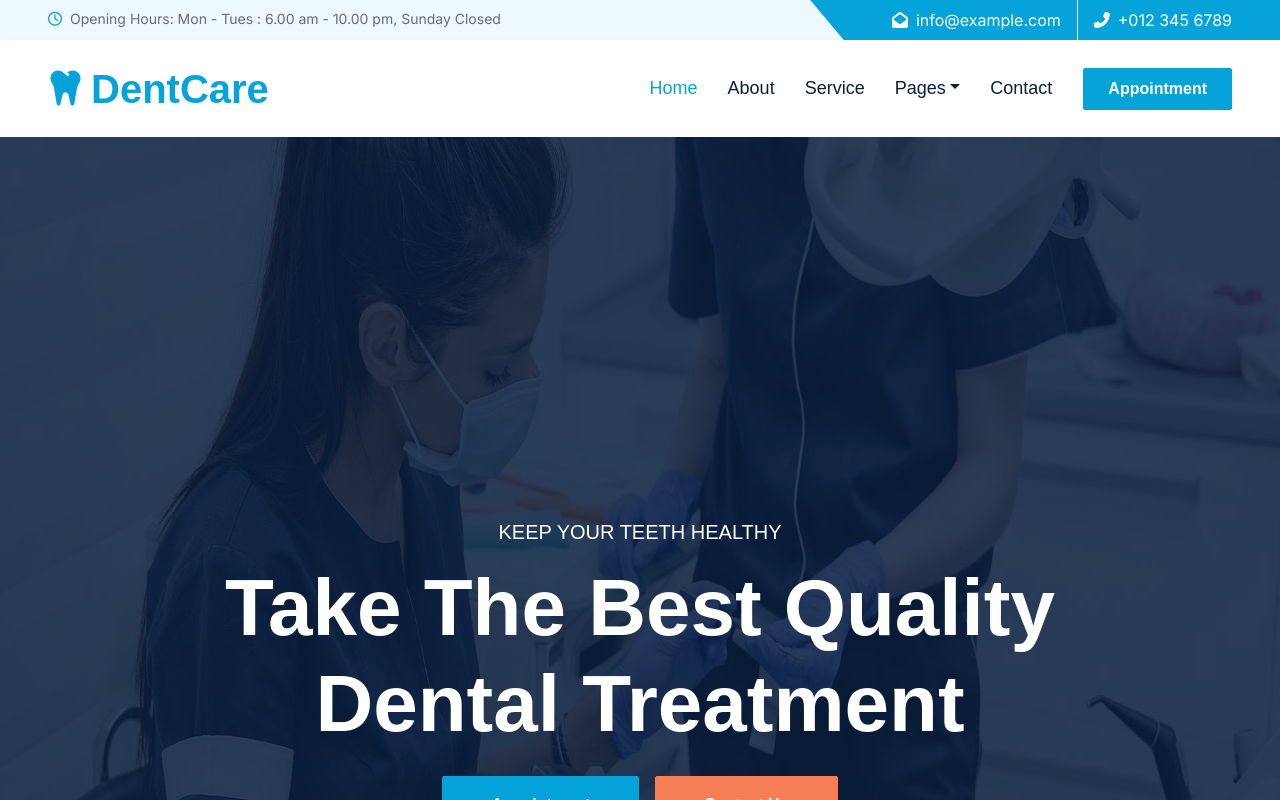
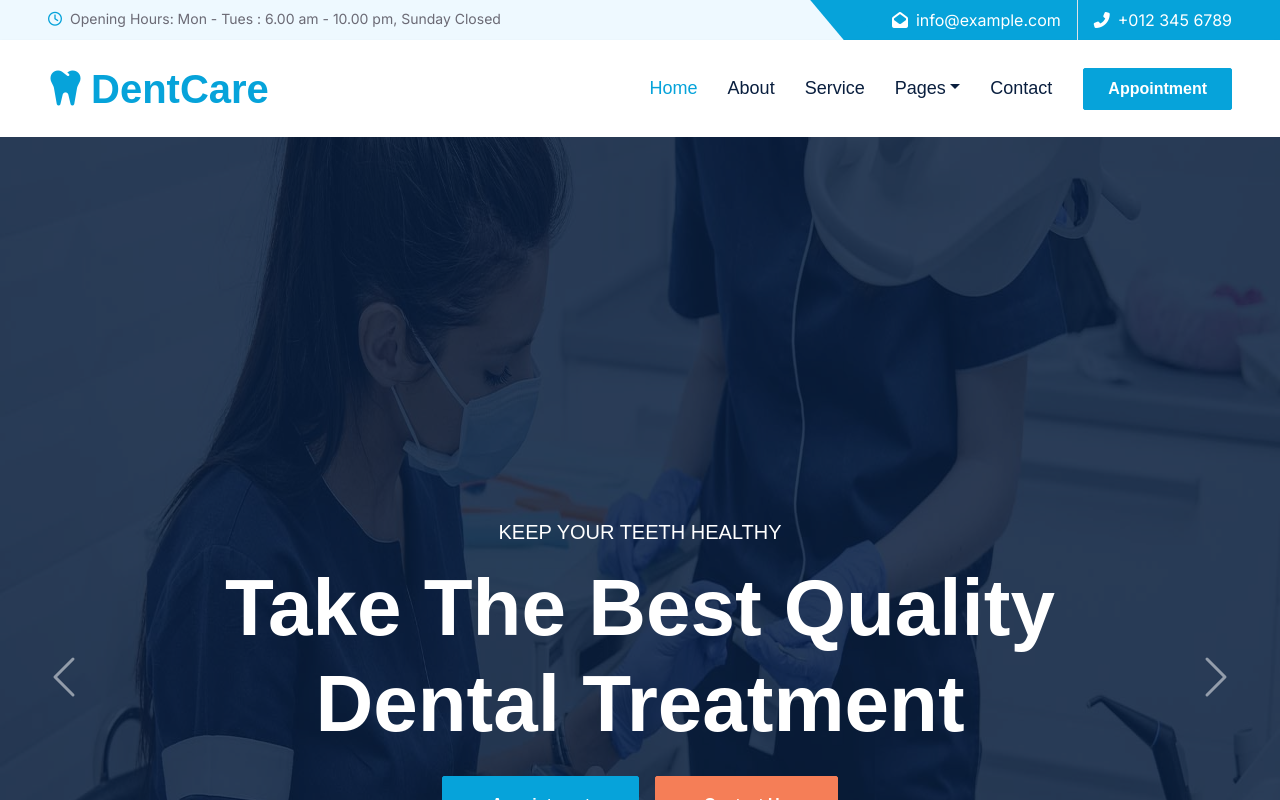
Before and after one commit to MirzaUsman733/smit-hackathon, a Next.js app: page / in a window 1280 px wide. Shown: the top 800 px of the page. Built offline with nearby package versions, Linux system fonts and the light colour scheme.

Commit message:
Changing occur

```diff
--- a/app/components/Caurosel.jsx
+++ b/app/components/Caurosel.jsx
@@ -36,7 +36,7 @@ export default function Caurosel() {
                             </div>
                         </div>
                     </div>
-                    {/* <button className="carousel-control-prev" type="button" data-bs-target="#header-carousel"
+                    <button className="carousel-control-prev" type="button" data-bs-target="#header-carousel"
                         data-bs-slide="prev">
                         <span className="carousel-control-prev-icon" aria-hidden="true"></span>
                         <span className="visually-hidden">Previous</span>
@@ -45,7 +45,7 @@ export default function Caurosel() {
                         data-bs-slide="next">
                         <span className="carousel-control-next-icon" aria-hidden="true"></span>
                         <span className="visually-hidden">Next</span>
-                    </button> */}
+                    </button>
 
 
                 </div>
```
